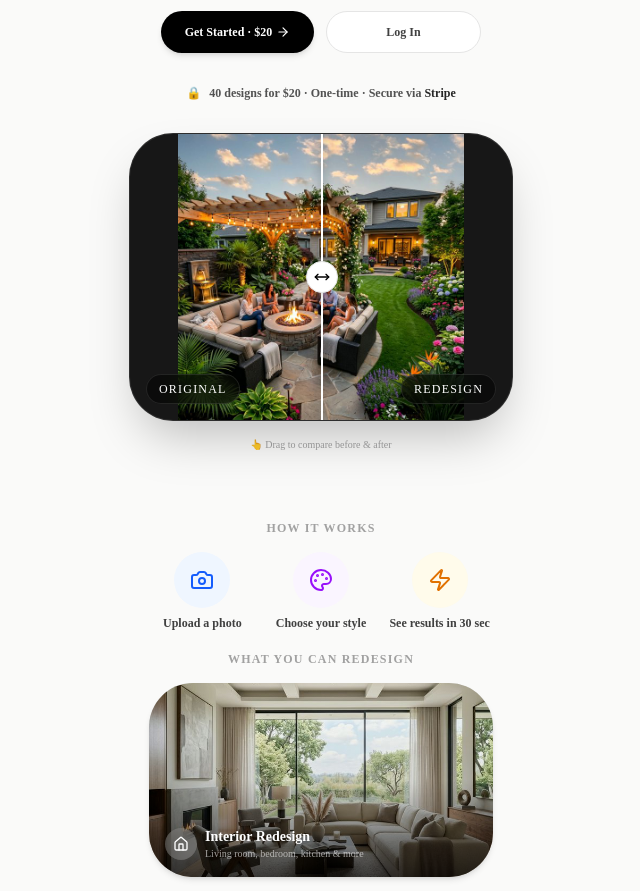
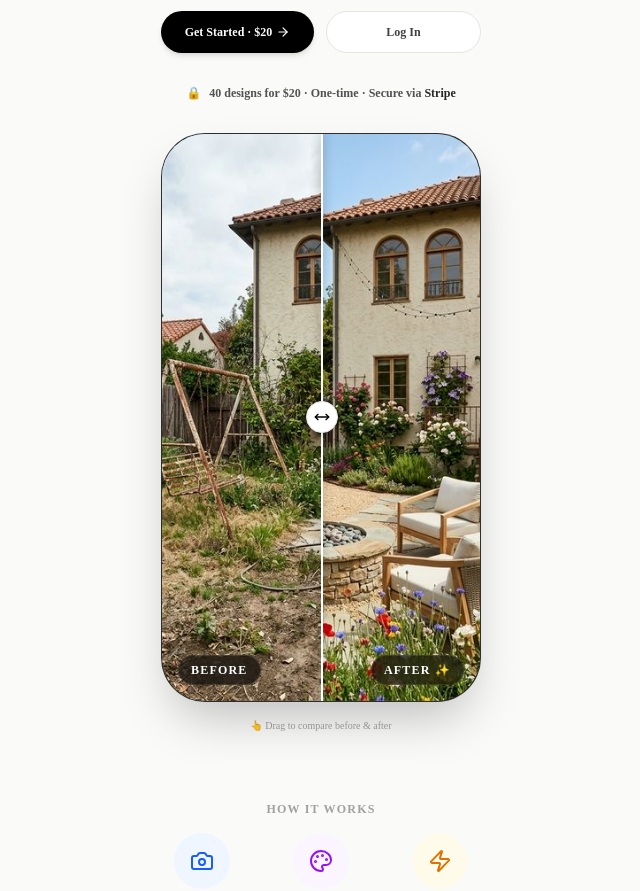
Before and after one commit to dreammakersstudio24-hub/dream-makers-studio, a Next.js app: page /app in a window 1280 px wide. Shown: the part 300-1191 px from the top of the page, without its empty margins (319-959 px from the left). Built offline with nearby package versions, Linux system fonts and the light colour scheme; no server answers.

Commit message:
fix: CompareSlider fixed labels + 9:16 portrait ratio on sales page + new garden images

```diff
--- a/src/app/app/page.tsx
+++ b/src/app/app/page.tsx
@@ -61,10 +61,12 @@ export default async function AppSalesPage() {
           <span>40 designs for $20 · One-time · Secure via <span className="font-black text-neutral-800">Stripe</span></span>
         </div>
         {/* Interactive Before/After Garden Slider */}
-        <div className="w-full max-w-sm">
+        <div className="w-full max-w-xs">
           <CompareSlider
             originalImage="/garden-before.jpg"
             resultImage="/garden-after.jpg"
+            aspectRatio="aspect-[9/16]"
+            objectFit="cover"
           />
           <p className="text-center text-[10px] text-neutral-400 -mt-4 mb-2">
             👆 Drag to compare before &amp; after
--- a/src/components/CompareSlider.tsx
+++ b/src/components/CompareSlider.tsx
@@ -6,9 +6,16 @@ import { MoveHorizontal } from "lucide-react";
 interface CompareSliderProps {
   originalImage: string;
   resultImage: string;
+  aspectRatio?: string; // e.g. 'aspect-[9/16]', 'aspect-[4/3]', 'aspect-square'
+  objectFit?: 'cover' | 'contain';
 }
 
-export function CompareSlider({ originalImage, resultImage }: CompareSliderProps) {
+export function CompareSlider({
+  originalImage,
+  resultImage,
+  aspectRatio = "aspect-[4/3]",
+  objectFit = "contain",
+}: CompareSliderProps) {
   const [position, setPosition] = useState(50);
   const containerRef = useRef<HTMLDivElement>(null);
   const isDragging = useRef(false);
@@ -57,26 +64,23 @@ export function CompareSlider({ originalImage, resultImage }: CompareSliderProps
     };
   }, []);
 
+  const fitClass = objectFit === 'cover' ? 'object-cover' : 'object-contain';
+
   return (
     <div
       ref={containerRef}
-      className="relative w-full aspect-square md:aspect-[4/3] max-h-[70vh] bg-neutral-900 rounded-3xl overflow-hidden mb-8 border border-white/10 shadow-2xl cursor-ew-resize select-none touch-none"
+      className={`relative w-full ${aspectRatio} max-h-[80vh] bg-neutral-900 rounded-3xl overflow-hidden mb-8 border border-white/10 shadow-2xl cursor-ew-resize select-none touch-none`}
       onMouseDown={onMouseDown}
       onTouchStart={onTouchStart}
     >
-      {/* Result Image (Bottom Layer - Revealed as slider moves right) */}
+      {/* Result Image (bottom layer — full width) */}
       <img
         src={resultImage}
         alt="After Redesign"
-        className="absolute inset-0 w-full h-full object-contain pointer-events-none"
+        className={`absolute inset-0 w-full h-full ${fitClass} pointer-events-none`}
       />
 
-      {/* Label for Result */}
-      <div className="absolute bottom-4 right-4 bg-black/50 backdrop-blur-md px-3 py-1.5 rounded-full text-xs font-medium uppercase tracking-widest text-white border border-white/10 pointer-events-none">
-        Redesign
-      </div>
-
-      {/* Original Image (Top Layer - Clipped) */}
+      {/* Original Image (top layer — clipped by slider position) */}
       <div
         className="absolute inset-0 overflow-hidden pointer-events-none"
         style={{ width: `${position}%` }}
@@ -84,18 +88,22 @@ export function CompareSlider({ originalImage, resultImage }: CompareSliderProps
         <img
           src={originalImage}
           alt="Original"
-          className="absolute inset-0 w-full h-full object-contain max-w-none"
+          className={`absolute inset-0 h-full ${fitClass} pointer-events-none`}
           style={{ width: containerRef.current?.offsetWidth || '100vw' }}
         />
-        {/* Label for Original (Moves with clip) */}
-        <div className="absolute bottom-4 left-4 bg-black/50 backdrop-blur-md px-3 py-1.5 rounded-full text-xs font-medium uppercase tracking-widest text-white border border-white/10">
-            Original
-        </div>
+      </div>
+
+      {/* Fixed Labels — always visible at bottom corners */}
+      <div className="absolute bottom-4 left-4 bg-black/60 backdrop-blur-md px-3 py-1.5 rounded-full text-xs font-bold uppercase tracking-widest text-white border border-white/10 pointer-events-none z-10">
+        Before
+      </div>
+      <div className="absolute bottom-4 right-4 bg-black/60 backdrop-blur-md px-3 py-1.5 rounded-full text-xs font-bold uppercase tracking-widest text-white border border-white/10 pointer-events-none z-10">
+        After ✨
       </div>
 
       {/* Slider Line and Handle */}
       <div
-        className="absolute top-0 bottom-0 w-0.5 bg-white shadow-[0_0_10px_rgba(0,0,0,0.5)] pointer-events-none"
+        className="absolute top-0 bottom-0 w-0.5 bg-white shadow-[0_0_10px_rgba(0,0,0,0.5)] pointer-events-none z-20"
         style={{ left: `${position}%` }}
       >
         <div className="absolute top-1/2 left-1/2 -translate-x-1/2 -translate-y-1/2 w-8 h-8 bg-white rounded-full flex items-center justify-center shadow-lg text-black border border-neutral-200">
```
Also changed, not shown: public/garden-after.jpg, public/garden-before.jpg.
